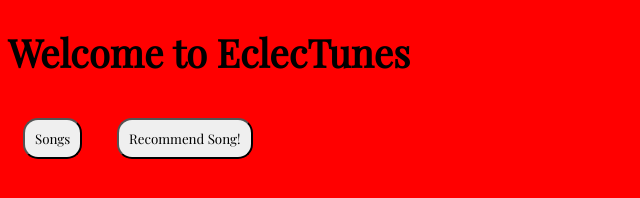
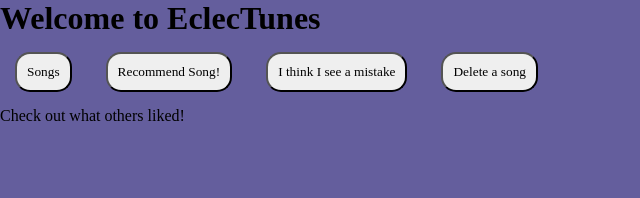
Before and after one commit to kielBG/MVP-Project, a website: page public/index.html in a window 1280 px wide. Both pictures are taken after a click on the button "Songs". Shown: the whole page, without its empty margins (0-640 px from the left). Drawn offline with nearby package versions, Linux system fonts and the light colour scheme; no server answers; a web font is replaced by a local one.

Commit message:
song bank

```diff
--- a/public/index.html
+++ b/public/index.html
@@ -6,8 +6,8 @@
     <script defer src="main.js"></script>
     <link rel="stylesheet" href="main.css">
     <link rel="preconnect" href="https://fonts.googleapis.com">
-        <link rel="preconnect" href="https://fonts.gstatic.com" crossorigin>
-        <link href="https://fonts.googleapis.com/css2?family=Playfair+Display&display=swap" rel="stylesheet">
+    <link rel="preconnect" href="https://fonts.gstatic.com" crossorigin>
+    <link href="https://fonts.googleapis.com/css2?family=Eczar:wght@500&display=swap" rel="stylesheet">
   </head>
   <body>
     <main>
@@ -15,5 +15,7 @@
     </main>
     <button id="songs">Songs</button>
     <button id="recommend">Recommend Song!</button>
+    <button id="update">I think I see a mistake</button>
+    <button id="delete">Delete a song</button>
   </body>
 </html>
--- a/public/main.css
+++ b/public/main.css
@@ -1,7 +1,18 @@
+*{
+    margin: 0;
+    padding: 0;
+    box-sizing: border-box;
+    --platinum: #e7e7e7ff;
+    --imperial-red: #f02d3aff;
+    --ultra-violet: #645e9dff;
+    --coyote: #84714fff;
+    --black: #080708ff;
+    font-family: 'Eczar', serif;
+}
+
+
 body {
-    font-family: 'Playfair Display', serif;
-    font-size: larger;
-    background-color: red;
+    background-color: var(--ultra-violet);
 }
 
 #main {
@@ -17,12 +28,11 @@ button {
     margin: 15px;
     padding: 10px;
     border-radius: 15px;
-    font-family: 'Playfair Display', serif;
     transition-duration: 0.4s;
 }
 
 button:hover {
-    background-color: grey;
+    background-color: var(--imperial-red);
     color: black;
   }
 
--- a/public/main.js
+++ b/public/main.js
@@ -1,26 +1,65 @@
 $(document).ready( () => {
 
+let songBank;
+
+const loadSongBank = () => {
+    // const url = 'https://eclectunes.onrender.com/api/songs';
+    const url = 'http://localhost:8000/api/songs';
+    try {
+        $.ajax({
+            url,
+            type: 'GET',
+            success: (data) => {
+                songBank = data;
+                console.log(songBank);
+            }
+        });
+    } catch (error) {
+        console.error('Error getting songs', error);
+        console.error('Failed to get songs');
+    }
+};
+loadSongBank();
 const body = $('body');
 
-const recommendBtn = $(`#recommend`);
 const songsBtn = $(`#songs`);
 const recommendForm = $(`<div id=recommend_form></div>`);
 const songsPage = $(`<div id=songs_page></div>`);
 body.append(songsPage);
 songsPage.hide();
 
+let pageLoadCount = 0
+
+songsBtn.on("click", () => {
+    recommendForm.hide();
+    songsPage.show();
+    if (pageLoadCount < 1) {
+        songsPage.append(`<p>Check out what others liked!</p>`);
+        songBank.forEach( (song, index) => {
+            songsPage.append(`<li class='song'> <b>song title:</b> ${song.song_title} <b>band name:</b> ${song.band_name} <b>genre:</b> ${song.genre} <b>favorite song lyric:</b> ${song.song_quote} <b>Why it was reccomended:</b> ${song.recommend_why}</li>`)
+        });
+        pageLoadCount++
+    }
+});
+
 recommendForm.html(`
 <h2>Recommend a song!</h2>
-<input type = "text" id = "song_title" placeholder = "Song title?">
-<input type = "text" id = "band_name" placeholder = "Band name?">
-<input type = "text" id = "genre" placeholder = "What genre?">
-<input type = "text" id = "song_lyric" placeholder = "Favorite song lyric?">
-<input type = "text" id = "recommend_why" placeholder = "Why do you like this song?">
+<label for="song_title">What's the song title?</label><br><br>
+<input type = "text" id = "song_title" placeholder = "Song title" size="50"><br><br>
+<label for="band_name">What band is it by?</label><br><br>
+<input type = "text" id = "band_name" placeholder = "Band name" size="50"><br><br>
+<label for="genre">What genre is the song?</label><br><br>
+<input type = "text" id = "genre" placeholder = "Genre" size="50"><br><br>
+<label for="song_quote">What lyric is your favorite?</label><br><br>
+<input type = "text" id = "song_quote" placeholder = "We love that one as well" size="100"><br><br>
+<label for="recommend_why">Why do you like this song?</label><br><br>
+<input type = "text" id = "recommend_why" placeholder = "Tell us about it!" size="100"><br><br>
 `);
-const sendBtn = $(`<button id = "send">Share you recommendation!</button>`);
+const sendBtn = $(`<button id = "send">Share your recommendation!</button>`);
 sendBtn.on("click", () => {
     sendRecommend();
 });
+const recommendBtn = $(`#recommend`);
 recommendForm.append(sendBtn);
 body.append(recommendForm);
 recommendForm.hide();
@@ -28,33 +67,36 @@ recommendForm.hide();
 recommendBtn.on("click", () => {
 songsPage.hide();
 recommendForm.show();
-})
+});
 
 
 
-const sendRecommend = () => {
+function sendRecommend() {
 
-    const url = 'https://eclectunes.onrender.com/api/songs';
+    // const url = 'https://eclectunes.onrender.com/api/songs';
+    const url = 'http://localhost:8000/api/songs';
 
     const newSong = {
         song_title: $(`#song_title`).val(),
         band_name: $(`#band_name`).val(),
         genre: $(`#genre`).val(),
-        song_lyric: $(`#song_lyric`).val(),
+        song_lyric: $(`#song_quote`).val(),
         recommend_why: $(`#recommend_why`).val(),
         user_id: 1
     };
+    console.log(newSong);
     try{
         $.ajax({
             url,
             type: 'POST',
-            contentType: 'applicatioin/json',
-            data: JSON.stringify(newSong),
-            success: (data) => {
+            contentType: 'application/json',
+            data: JSON.stringify(newSong)
+        })
+            .done( (data) => {
                 console.log('Song posted:', data);
                 recommendForm.append(`<p>Thanks for your recommendation!</p>`);
-            },
-        });
+            })
+
     } catch (error) {
         console.error('Error posting song:', error);
         console.error('Failed to post song:', newSong);
@@ -62,32 +104,8 @@ const sendRecommend = () => {
     }
 };
 
-let getCount = 0
+//put request
 
-songsBtn.on("click", () => {
-    recommendForm.hide();
-    songsPage.show();
-    if (getCount < 1) {
-        const url = 'https://eclectunes.onrender.com/api/songs';
-        try {
-            $.ajax({
-                url,
-                type: 'GET',
-                success: (data) => {
-                    songsPage.append(`<p>Check out what others liked!</p>`);
-                    data.forEach((song, index) => {
-                        console.log(song);
-                        songsPage.append(`<li class='song'> <b>song title:</b> ${song.song_title} <b>band name:</b> ${song.band_name} <b>genre:</b> ${song.genre} <b>favorite song lyric:</b> ${song.song_quote} <b>Why it was reccomended:</b> ${song.recommend_why}</li>`)
-                    });
-                    getCount++;
-                },
-            });
-        } catch (error) {
-            console.error('Error getting songs', error);
-            console.error('Failed to get songs');
-            recommendForm.append(`<p>Failed to get songs! Oh no!</p>`);
-        }
-    }
-});
+
 
 });
```
Also changed, not shown: server.js (+4 -3 lines).
